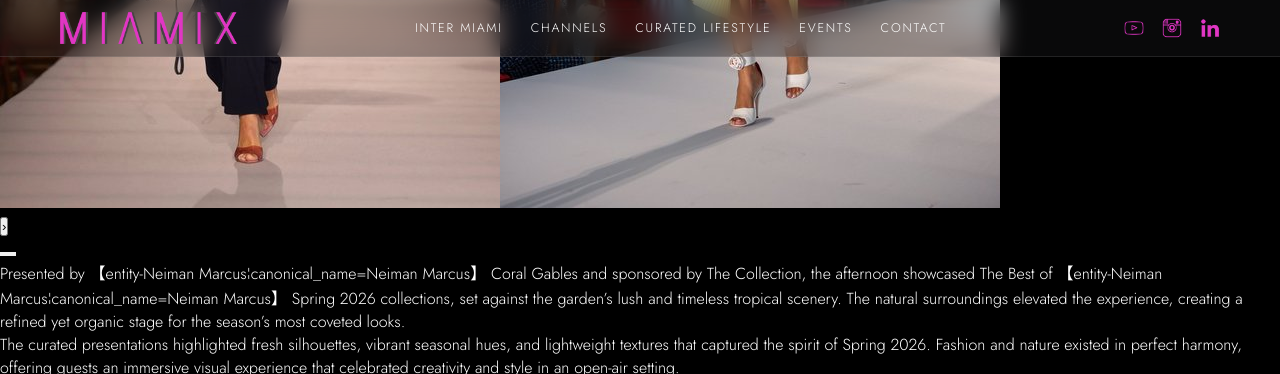
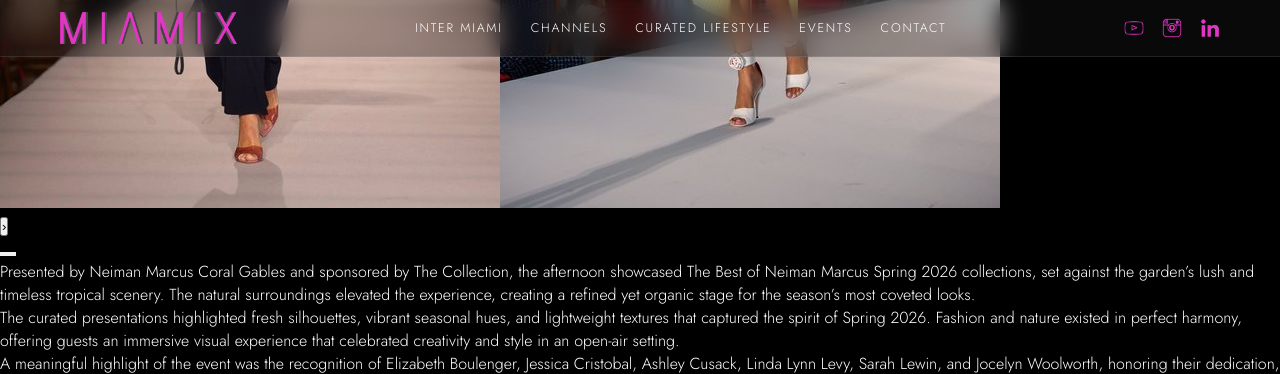
Before and after one commit to MIAMIX-io/MIAMIX.VIP-Site, a Jekyll site: the page built from _posts/CuratedLifestyle/2026-01-27-splendor-garden.md, in a window 1280 px wide and 900 px high, scrolled down 1822 px, cut to the strip 0-374 px from the top of the window. Built offline with Jekyll 4.4.1, drawn with Linux system fonts in a browser that asks for light colours.

Commit message:
Fix entity formatting for Neiman Marcus in article

```diff
--- a/_posts/CuratedLifestyle/2026-01-27-splendor-garden.md
+++ b/_posts/CuratedLifestyle/2026-01-27-splendor-garden.md
@@ -17,7 +17,7 @@
 
 {% include gallery.html folder="/images/curated" images="IMG_4844.jpeg|IMG_4819.jpg|IMG_4841.jpg|IMG_4993.jpeg" type="carousel" ratio="portrait" %}
 
-Presented by 【entity-Neiman Marcus¦canonical_name=Neiman Marcus】 Coral Gables and sponsored by The Collection, the afternoon showcased The Best of 【entity-Neiman Marcus¦canonical_name=Neiman Marcus】 Spring 2026 collections, set against the garden’s lush and timeless tropical scenery. The natural surroundings elevated the experience, creating a refined yet organic stage for the season’s most coveted looks.
+Presented by Neiman Marcus Coral Gables and sponsored by The Collection, the afternoon showcased The Best of Neiman Marcus Spring 2026 collections, set against the garden’s lush and timeless tropical scenery. The natural surroundings elevated the experience, creating a refined yet organic stage for the season’s most coveted looks.
 
 The curated presentations highlighted fresh silhouettes, vibrant seasonal hues, and lightweight textures that captured the spirit of Spring 2026. Fashion and nature existed in perfect harmony, offering guests an immersive visual experience that celebrated creativity and style in an open-air setting.
 
```
